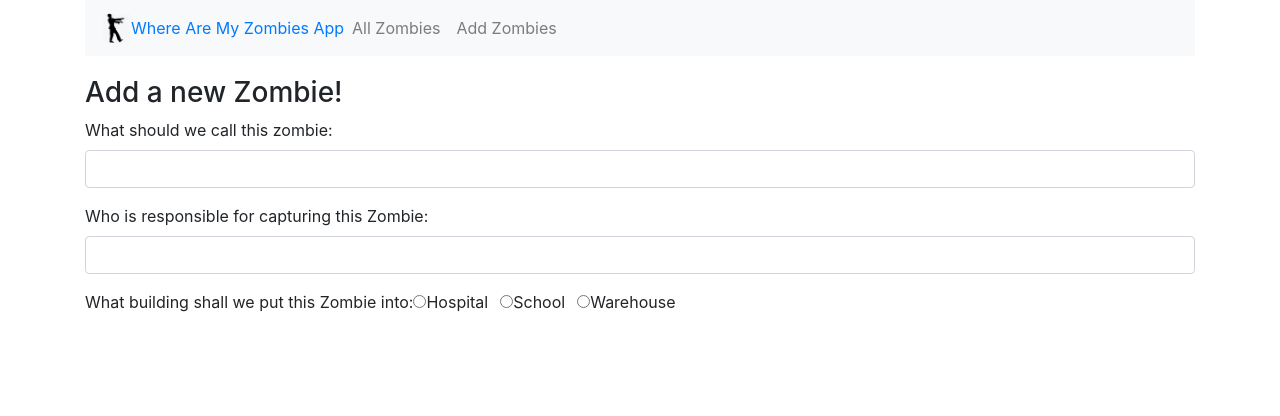
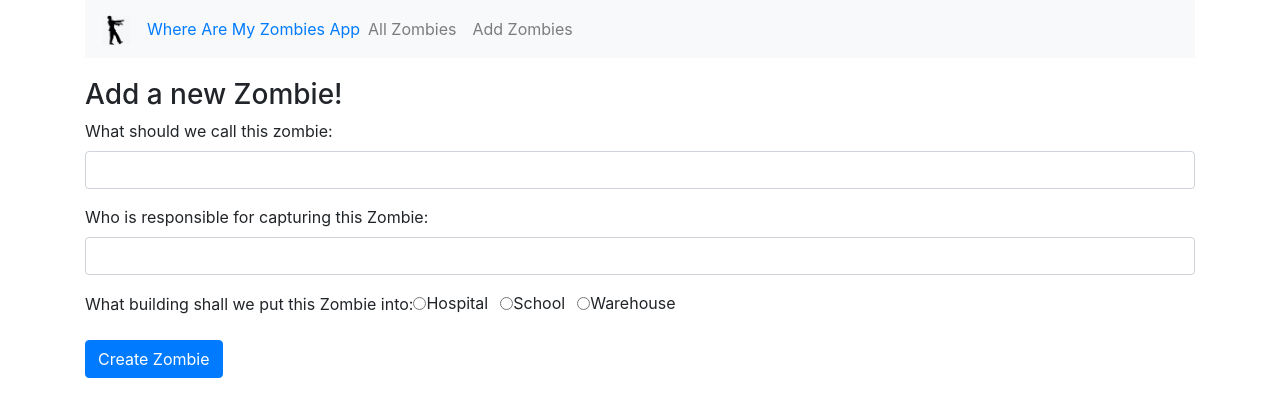
Before and after one commit to unbeatablesites/whereAreMyZombies, a React (Create React App) app in the folder crud-zombies/: page /create in a window 1280 px wide. Shown: the top 416 px of the page. Built offline with nearby package versions, Linux system fonts and the light colour scheme.

Commit message:
Competed form with testing

```diff
--- a/crud-zombies/src/App.js
+++ b/crud-zombies/src/App.js
@@ -12,7 +12,7 @@ class App extends Component {
       <Router>
         <div className="container">
           <nav className="navbar navbar-expand-lg navbar-light bg-light">
-            <a classname="navbar-brand">
+            <a className="navbar-brand">
               <img
                 src={logo}
                 width="30"
--- a/crud-zombies/src/components/create-zombie.component.js
+++ b/crud-zombies/src/components/create-zombie.component.js
@@ -62,7 +62,7 @@ export default class CreateZombie extends Component {
         <h3>Add a new Zombie!</h3>
         <form onSubmit={this.onSubmit}>
           <div className="form-group">
-            <label type="text">What should we call this zombie:</label>
+            <label>What should we call this zombie:</label>
             <input
               type="text"
               className="form-control"
@@ -72,9 +72,7 @@ export default class CreateZombie extends Component {
           </div>
 
           <div className="form-group">
-            <label type="text">
-              Who is responsible for capturing this Zombie:
-            </label>
+            <label>Who is responsible for capturing this Zombie:</label>
             <input
               type="text"
               className="form-control"
@@ -84,9 +82,7 @@ export default class CreateZombie extends Component {
           </div>
 
           <div className="form-group">
-            <label type="text">
-              What building shall we put this Zombie into:
-            </label>
+            <label>What building shall we put this Zombie into:</label>
 
             <div className="form-check form-check-inline">
               <input
@@ -98,7 +94,7 @@ export default class CreateZombie extends Component {
                 checked={this.state.zombie_building === "Hospital"}
                 onChange={this.onChangeZombieBuilding}
               />
-              <label className="form-check-label">Hospital</label>
+              <label className="form-check-label"> Hospital</label>
             </div>
             <div className="form-check form-check-inline">
               <input
@@ -110,7 +106,7 @@ export default class CreateZombie extends Component {
                 checked={this.state.zombie_building === "School"}
                 onChange={this.onChangeZombieBuilding}
               />
-              <label className="form-check-label">School</label>
+              <label className="form-check-label"> School</label>
             </div>
             <div className="form-check form-check-inline">
               <input
@@ -122,8 +118,15 @@ export default class CreateZombie extends Component {
                 checked={this.state.zombie_building === "Warehouse"}
                 onChange={this.onChangeZombieBuilding}
               />
-              <label className="form-check-label">Warehouse</label>
+              <label className="form-check-label"> Warehouse</label>
             </div>
+          </div>
+          <div className="form-group">
+            <input
+              type="submit"
+              value="Create Zombie"
+              className="btn btn-primary"
+            />
           </div>
         </form>
       </div>
```
